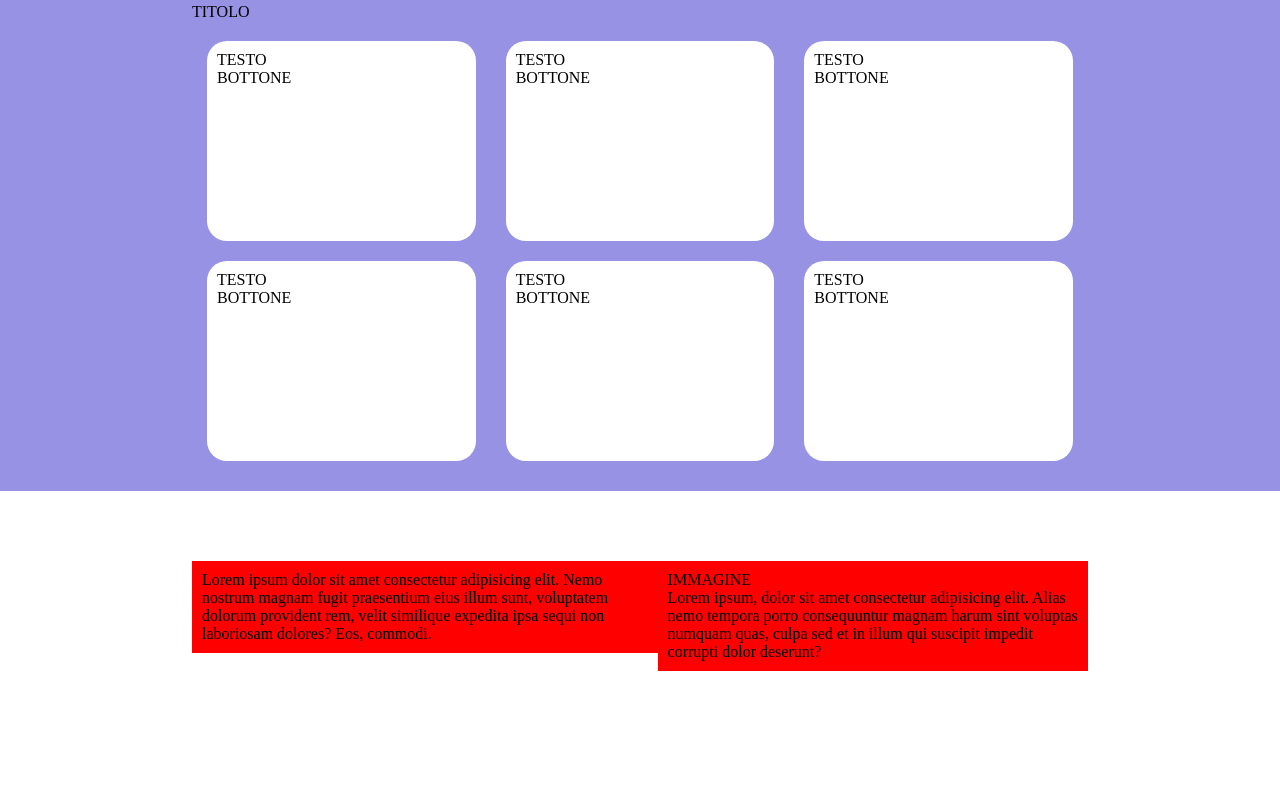
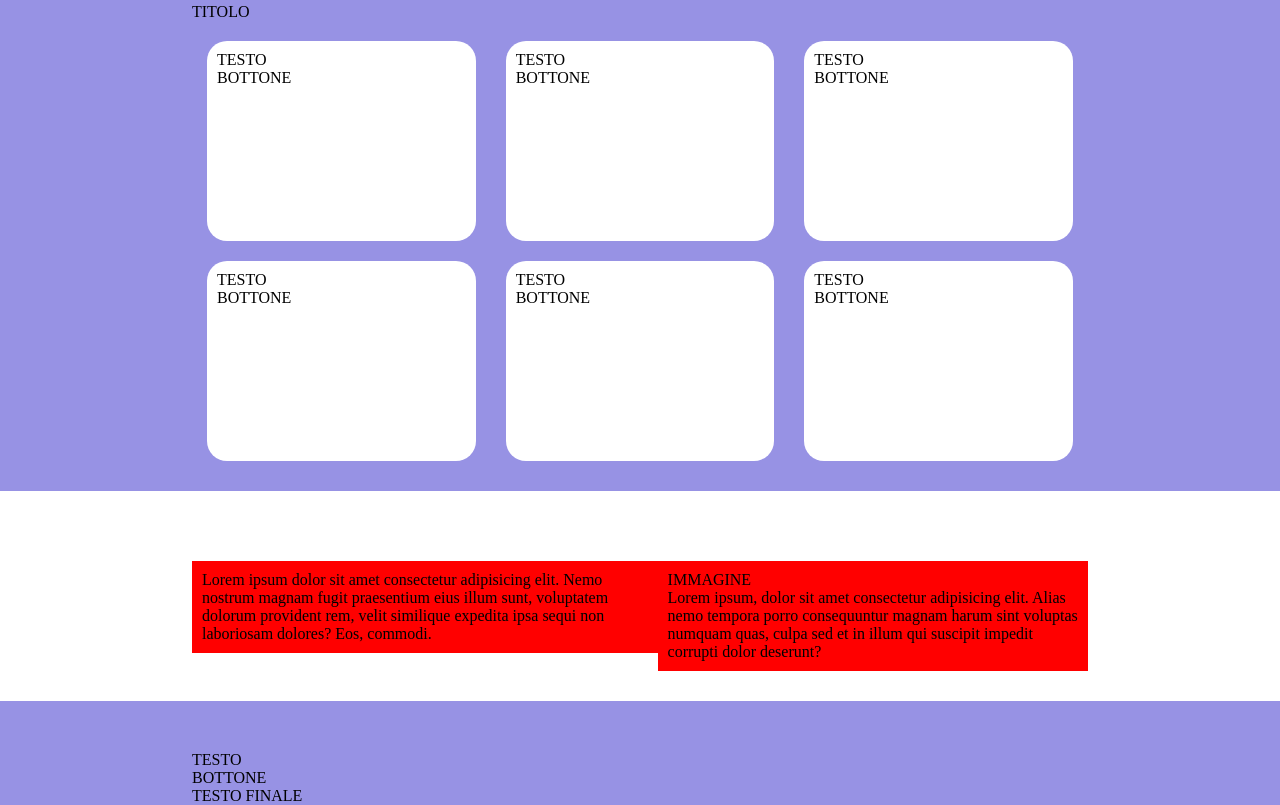
Before and after one commit to FrancescaLoria/htmlcss-responsive-layout, a plain HTML site: page index.html in a window 1280 px wide. Shown: the part 1697-2502 px from the top of the page. Before the commit the page ends 2398 px from the top, so only its background shows below. Drawn offline with Linux system fonts and the light colour scheme.

Commit message:
Completed main

```diff
--- a/css/style.css
+++ b/css/style.css
@@ -260,4 +260,10 @@ section.fifth .card {
 /* /responsive tablet */
 /* /section fifth */
 
+/* section sixth */
+section.sixth{
+    background-color: #9792E4;
+}
+/* /section sixth */
+
 /* /main */
--- a/index.html
+++ b/index.html
@@ -225,6 +225,17 @@
         </section>
         <!-- /SECTION FIFTH -->
 
+        <!-- SECTION SIXTH -->
+        <section class="sixth">
+            <div class="container">
+                <div class="col">
+                    <div class="text">TESTO</div>
+                    <div class="button">BOTTONE</div>
+                    <div class="text">TESTO FINALE</div>
+                </div>
+            </div>
+        </section>
+        <!-- /SECTION SIXTH -->
 
     </main>
     <!--/ MAIN -->
```
